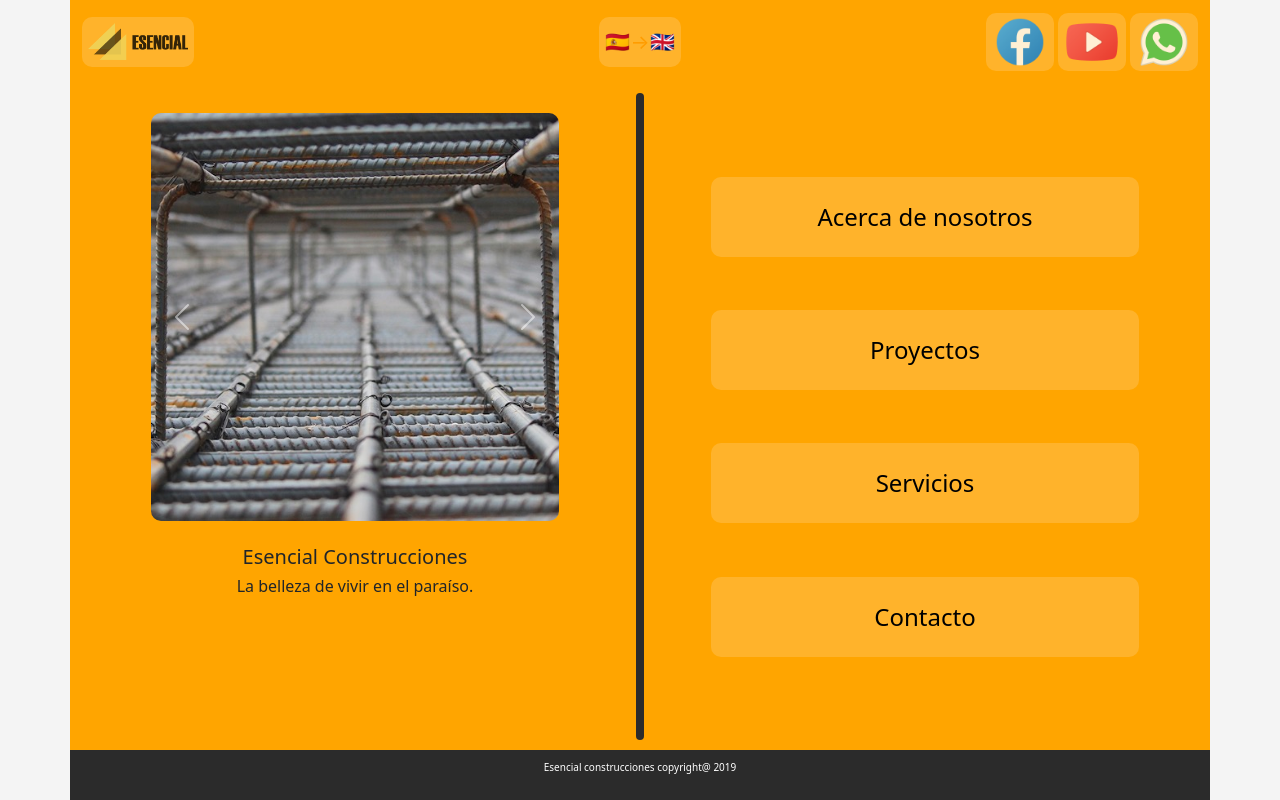
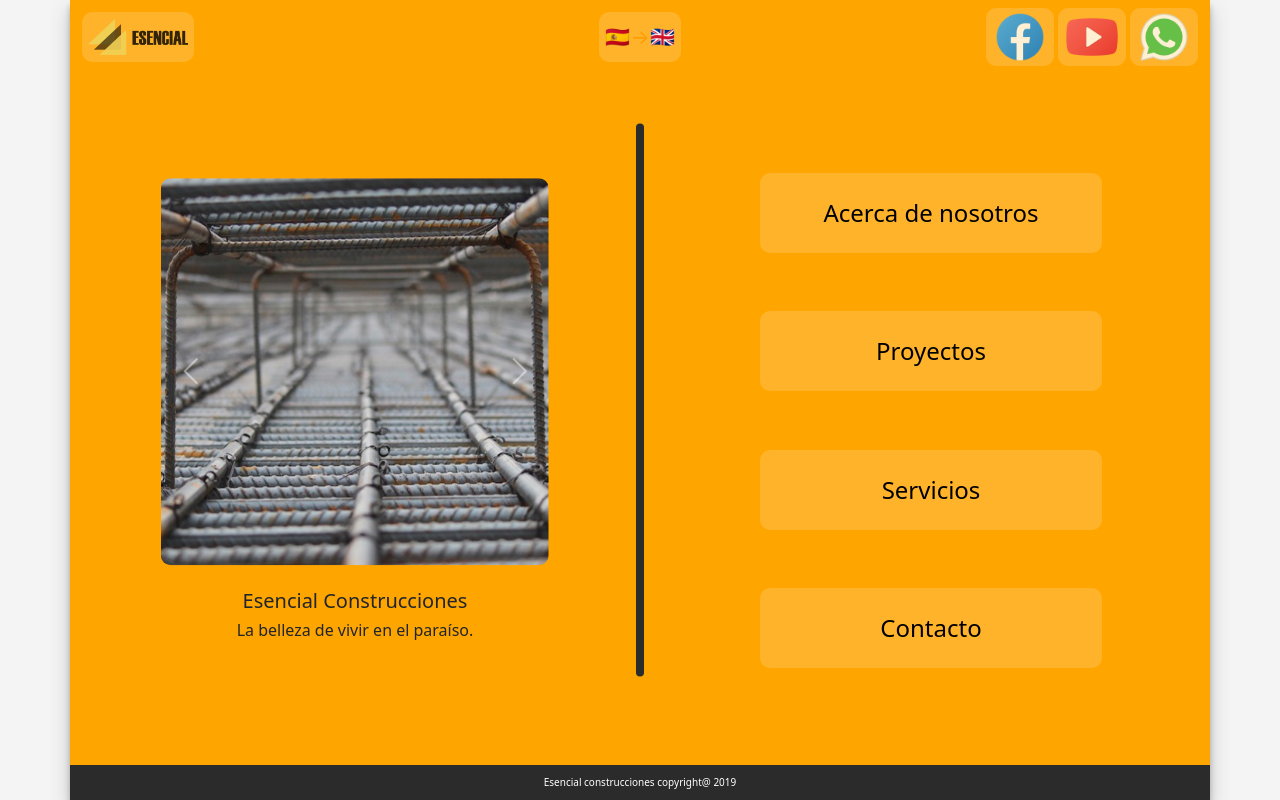
Before and after one commit to egmp7/Esencial-Construcciones, a Flask app: page /home in a window 1280 px wide. Run offline with Flask 2, Linux system fonts and the light colour scheme; parts of the project's set-up code (start-up, migrations or seed data) failed here and were passed over; some libraries are stand-ins or nearby versions.

Commit message:
refactoring gui

```diff
--- a/application/static/js/GUIComponent.js
+++ /dev/null
@@ -1,46 +0,0 @@
-class GUIComponent
-{
-    constructor(element,x,y,width,height)
-    {
-        this.element = element
-        this.x =x;
-        this.y = y;
-        this.width = width;
-        this.height = height;
-
-        this.drawElement();
-    }
-
-    drawElement = function()
-    {
-        $(this.element).css({
-            left:   this.x,
-            top:    this.y,
-            width:  this.width,
-            height: this.height,
-            position: "absolute"
-        })
-
-    }
-
-    resize = function(x,y,width,height)
-    {
-        this.x = x;
-        this.y = y;
-        this.width = width;
-        this.height = height;
-        this.drawElement()
-    }
-
-    visible = function(bool)
-    {
-        if (bool)
-            $(this.element).css({display: "block"})
-
-        else
-            $(this.element).css({display: "none"})
-
-    }
-}
-
-export default GUIComponent
--- a/application/static/js/MainGUI.js
+++ /dev/null
@@ -1,160 +0,0 @@
-import GUIComponent from "./GUIComponent.js";
-
-class MainGUI extends GUIComponent
-{
-    constructor (element,x,y,width,height)
-    {
-        super(element,x,y,width,height);
-
-        this.greeting = new GUIComponent(
-            ".greeting",
-            x,
-            0,
-            width/2,
-            height)
-
-        this.mainButtons = new MainButtons(
-            ".mainButtons",
-            width/2,
-            0,
-            width/2,
-            height)
-
-        this.modal = new Modal(
-            "modal",
-            NaN,
-            NaN,
-            width,
-            height
-        )
-
-        this.stick = new GUIComponent(
-            ".stick",
-            width/2 -4,
-            10,
-            8,
-            height-20
-        )
-    }
-
-    greeting
-
-    showModal = function(id)
-    {
-        this.modal.visible(true)
-        this.greeting.visible(false)
-        this.mainButtons.visible(false)
-        this.stick.visible(false)
-
-        if (id == "about")
-            $("#about").css({display:"block"})
-        if (id == "projects")
-            $("#projects").css({display:"block"})
-        if (id == "services")
-            $("#services").css({display:"block"})
-        if (id == "contact")
-            $("#contact").css({display:"block"})
-
-
-    }
-    hideModal = function()
-    {
-        this.modal.visible(false)
-        this.greeting.visible(true)
-        this.mainButtons.visible(true)
-        this.stick.visible(true)
-
-        $( "#about" ).css("display", "none");
-        $( "#projects" ).css("display", "none");
-        $( "#services" ).css("display", "none");
-        $( "#contact" ).css("display", "none");
-
-    }
-}
-
-
-export default MainGUI
-
-
-class MainButtons extends GUIComponent
-{
-    constructor (element,x,y,width,height)
-    {
-        super(element,x,y,width,height);
-
-        var buttonWidth = width /4 *3;
-        var buttonHeight = 80;
-
-        const aboutButton = new GUIComponent(
-            "#aboutButton",
-            width/2 - buttonWidth/2 ,
-            height/5 - buttonHeight/2,
-            buttonWidth,
-            buttonHeight)
-
-        const projectsButton = new GUIComponent(
-            "#projectsButton",
-            width/2 - buttonWidth/2 ,
-            height/5 * 2 - buttonHeight/2,
-            buttonWidth,
-            buttonHeight)
-
-        const servicesButton = new GUIComponent(
-            "#servicesButton",
-            width/2 - buttonWidth/2,
-            height/5 * 3 - buttonHeight/2,
-            buttonWidth,
-            buttonHeight)
-
-        const contactButton = new GUIComponent(
-            "#contactButton",
-            width/2 - buttonWidth/2,
-            height/5 * 4 - buttonHeight/2,
-            buttonWidth,
-            buttonHeight)
-    }
-}
-
-class Modal extends GUIComponent
-{
-    constructor (element,x,y,width,height)
-    {
-        super(element,x,y,width,height);
-        // projects component
-        var titleHeight = 50;
-        var w = this.width / 4;
-        var h = (this.height - titleHeight) / 4
-
-        const title = new GUIComponent(
-            "#projects .title",
-            0,
-            0,
-            this.width,
-            titleHeight
-        )
-
-        const projectList = new GUIComponent(
-            "#projectsList",
-            0,
-            titleHeight,
-            w,
-            h * 4
-        )
-
-        const projectView = new GUIComponent(
-            "#projectView",
-            w,
-            titleHeight,
-            w * 3,
-            h * 3
-        )
-        const projectsPreview = new GUIComponent(
-            "#projectsPreview",
-            w,
-            h * 3 + titleHeight,
-            w * 3,
-            h
-        )
-
-    }
-}
--- a/application/static/js/homeEvents.js
+++ b/application/static/js/homeEvents.js
@@ -57,13 +57,56 @@ selectImage = function(image)
 fixCSS = function()
 {
     var thumbnailHeight = $("#projectsPreview").height() * 0.9
-    var thumbnailBorderWidth = ( $("#projectsPreview").height()- thumbnailHeight) /2
+    //var thumbnailBorderWidth = ( $("#projectsPreview").height()- thumbnailHeight) /2
     $(".thumbnail img").css({height:thumbnailHeight})
-    $(".thumbnail").css({borderWidth: thumbnailBorderWidth })
+    //$(".thumbnail").css({borderWidth: thumbnailBorderWidth })
     $("#projectView img").height($("#projectView").height())
-    $("#projectsPreview").css({
-        borderLeft: "solid",
-        borderLeftWidth: thumbnailBorderWidth,
-        borderLeftColor: "orange"
-    })
+    // $("#projectsPreview").css({
+    //     borderLeft: "solid",
+    //     borderLeftWidth: thumbnailBorderWidth,
+    //     borderLeftColor: "orange"
+    // })
 }
+
+// events
+$( "#aboutButton" ).click(() =>
+{
+    showModal()
+    $( "#about" ).css("display", "block");
+});
+$( "#projectsButton" ).click(() =>
+{
+    showModal()
+    $( "#projects" ).css("display", "block");
+});
+$( "#servicesButton" ).click(function() {
+    showModal()
+    $( "#services" ).css("display", "block");
+});
+$( "#contactButton" ).click(function() {
+    showModal()
+    $( "#contact" ).css("display", "block");
+});
+$( "#closeModal" ).click(function() {
+    showMain()
+    $( "#about" ).css("display", "none");
+    $( "#projects" ).css("display", "none");
+    $( "#services" ).css("display", "none");
+    $( "#contact" ).css("display", "none");
+});
+/** Hides the main componets and shows the modal component */
+showModal = function()
+{
+    $("modal").css("display", "block");
+    $(".block1").css("display", "none");
+    $(".block2").css("display", "none");
+    $(".stick").css("display", "none");
+}
+/** Hides the modal componet and shows the main components */
+showMain = function()
+{
+    $("modal").css("display", "none");
+    $(".block1").css("display", "block");
+    $(".block2").css("display", "block");
+    $(".stick").css("display", "block");
+}
--- a/application/static/js/script.js
+++ /dev/null
@@ -1,62 +0,0 @@
-import GUIComponent from "./GUIComponent.js";
-import MainGUI from "./MainGUI.js";
-
-
-/**Init */
-$(document).ready(function(){
-
-});
-
-window.addEventListener("resize", function(){
-
-    var height = $(window).height()/24;
-    var width = $(".container").width();
-
-    navbar.resize(
-        0,
-        0,
-        width,
-        height * 2.5)
-
-    main.resize(
-        0,
-        height * 2.5,
-        width,
-        height * 20)
-
-    footer.resize(
-        0,
-        height * 22.5,
-        width,
-        height * 1.5
-    )
-});
-
-var height = $(window).height()/24;
-var width = $(".container").width();
-
-const navbar = new GUIComponent(
-    "nav",
-    0,
-    0,
-    width,
-    height * 2.5);
-const main = new MainGUI(
-    "main",
-    0,
-    height * 2.5,
-    width,
-    height * 20);
-const footer = new GUIComponent(
-    "footer",
-    0,
-    height * 22.5,
-    width,
-    height * 1.5);
-
-// events
-$( "#aboutButton" ).click(() => {main.showModal("about")});
-$( "#projectsButton" ).click(() => {main.showModal("projects")});
-$( "#servicesButton" ).click(()=> {main.showModal("services")});
-$( "#contactButton" ).click(() => {main.showModal("contact")});
-$( "#closeModal" ).click(function() {main.hideModal()});
--- /dev/null
+++ b/application/static/js/sizeComponents.js
@@ -0,0 +1,73 @@
+
+$(document).ready(function(){
+    setComponentsPosition();
+
+});
+
+window.addEventListener("resize", function(){
+
+    setComponentsPosition();
+
+});
+
+/** Gets the width of the container */
+getMainWidth = function ()
+{
+    return $(".container").width();
+}
+/** Gets the width of the main component */
+getMainHeight = function ()
+{
+    let windowHeight = $(window).height();
+    let navHeight = $("nav").outerHeight();
+    let footerHeight = $("footer").outerHeight();
+
+    return windowHeight - navHeight - footerHeight;
+}
+
+/** Sets positions of components */
+setComponentsPosition = function ()
+{
+    var w = getMainWidth();
+    var h = getMainHeight();
+
+    console.log(h)
+    $("main").height(h);
+
+    // main components
+    $(".block1").width(w / 2);
+    $(".block1").height(h);
+    $(".block2").width(w / 2);
+    $(".block2").height(h);
+    $(".stick").height(h * 0.8);
+    // block 1 components
+    $(".greeting").width(w / 2 * 0.85)
+    $(".greeting").height(h * 0.7)
+
+    // modal component
+    $("modal").height(h);
+    $("modal").width(w);
+
+    // main buttons
+    var x = w / 4;
+    var y = h / 5;
+    $("#aboutButton").css({top: y - $("#aboutButton").height()/2,
+                           left: x - $("#aboutButton").width()/2})
+    $("#projectsButton").css({top: y*2 - $("#projectsButton").height()/2,
+                              left: x - $("#projectsButton").width()/2})
+    $("#servicesButton").css({top: y*3 - $("#servicesButton").height()/2,
+                              left: x - $("#servicesButton").width()/2})
+    $("#contactButton").css({top: y*4 - $("#contactButton").height()/2,
+                             left: x - $("#contactButton").width()/2})
+
+    // projects component
+    var w = getMainWidth() / 4;
+    var h = (getMainHeight() - 42) / 4;
+
+    $("#projectsList").css({left:0,             top:0,
+                            width: w,           height: h * 4,});
+    $("#projectView").css({ left: w,            top: 0,
+                            width: w * 3,       height: h * 3});
+    $("#projectsPreview").css({ left: w,        top: h * 3,
+                                width: w * 3,   height: h});
+}
--- a/application/static/styles/_home.scss
+++ b/application/static/styles/_home.scss
@@ -5,8 +5,13 @@
 
 main{
   background-color: orange;
+  display: flex;
+
+  .block1{
+    position: relative;
 
     .greeting{
+      @include center;
       padding: 30px;
       text-align: center;
 
@@ -32,24 +37,44 @@ main{
         }
       }
     }
-
+  }
+  .block2{
+    position: relative;
     .mainButtons{
       button{
+        width: 60%;
+        height: 80px;
         color: black;
         font-size: 24px;
+      }
+      #aboutButton{
+        position: absolute;
+      }
+      #projectsButton{
+        position: absolute;
+      }
+      #servicesButton{
+        position: absolute;
+      }
+      #contactButton{
+        position: absolute;
+      }
+
     }
   }
 
   .stick{
+    @include center;
     background-color: $footer-background;
     border-radius: 20px;
+    width: 8px;
   }
 
   modal{
     display: none;
     background-color: white;
     overflow: scroll;
-    @include center;
+    position: absolute;
 
     #about{
       display: none;
@@ -75,7 +100,8 @@ main{
         text-align: center;
         background: #ffbc11;
         text-transform: uppercase;
-
+        height: 42px;
+        position: relative;
 
         h2{
           @include center;
@@ -88,6 +114,7 @@ main{
         position: relative;
 
         #projectsList{
+          position: absolute;
           background-color: rgb(253 249 242);
           overflow: scroll;
           border-right-style: solid;
@@ -108,7 +135,8 @@ main{
           }
         }
         #projectsPreview{
-          background-color: orange;
+          position: absolute;
+          background-color: rgb(99, 99, 99);
           display: flex;
           overflow: scroll;
           align-items: center;
@@ -119,22 +147,21 @@ main{
             border-style: none;
 
             .thumbnail{
+              border-radius: 4px;
               border-style: solid;
-              border-left: none;
-              border-color: orange;
-              img
-              {
+              border-width: 4px;
+              border-color: rgba(255, 166, 0, 0.514);
 
-              }
             }
             .active{
               border-style: solid;
-              border-width: 2px;
-              border-color: aqua;
+              border-width: 4px;
+              border-color: orange;
             }
           }
         }
         #projectView{
+          position: absolute;
           background-color: rgba(0, 0, 0, 0.984);
           p{
             font-size: 24px;
@@ -160,7 +187,15 @@ main{
       position: absolute;
       top: 10px;
       left: 10px;
+
+      .btn-close
+      {
+        background-color: rgb(105, 0, 0);
+        color: red;
+
       }
+    }
+
   }
 }
 
--- a/application/static/styles/style.css
+++ b/application/static/styles/style.css
@@ -1,43 +1,70 @@
 main {
   background-color: orange;
+  display: flex;
 }
-main .greeting {
+main .block1 {
+  position: relative;
+}
+main .block1 .greeting {
+  position: absolute;
+  top: 50%;
+  left: 50%;
+  transform: translate(-50%, -50%);
   padding: 30px;
   text-align: center;
 }
-main .greeting .carousel {
+main .block1 .greeting .carousel {
   width: 80%;
   padding: 0;
   margin: auto;
 }
-main .greeting .carousel .carousel-inner {
+main .block1 .greeting .carousel .carousel-inner {
   border-radius: 10px;
 }
-main .greeting .text {
+main .block1 .greeting .text {
   margin-top: 3vh;
 }
-main .greeting .text h1 {
+main .block1 .greeting .text h1 {
   font-size: 20px;
 }
-main .greeting .text h2 {
+main .block1 .greeting .text h2 {
   font-size: 16px;
 }
-main .mainButtons button {
+main .block2 {
+  position: relative;
+}
+main .block2 .mainButtons button {
+  width: 60%;
+  height: 80px;
   color: black;
   font-size: 24px;
 }
+main .block2 .mainButtons #aboutButton {
+  position: absolute;
+}
+main .block2 .mainButtons #projectsButton {
+  position: absolute;
+}
+main .block2 .mainButtons #servicesButton {
+  position: absolute;
+}
+main .block2 .mainButtons #contactButton {
+  position: absolute;
+}
 main .stick {
+  position: absolute;
+  top: 50%;
+  left: 50%;
+  transform: translate(-50%, -50%);
   background-color: #2b2b2b;
   border-radius: 20px;
+  width: 8px;
 }
 main modal {
   display: none;
   background-color: white;
   overflow: scroll;
   position: absolute;
-  top: 50%;
-  left: 50%;
-  transform: translate(-50%, -50%);
 }
 main modal #about {
   display: none;
@@ -62,6 +89,8 @@ main modal #projects .title {
   text-align: center;
   background: #ffbc11;
   text-transform: uppercase;
+  height: 42px;
+  position: relative;
 }
 main modal #projects .title h2 {
   position: absolute;
@@ -75,6 +104,7 @@ main modal #projects .projectsComponent {
   position: relative;
 }
 main modal #projects .projectsComponent #projectsList {
+  position: absolute;
   background-color: rgb(253, 249, 242);
   overflow: scroll;
   border-right-style: solid;
@@ -95,7 +125,8 @@ main modal #projects .projectsComponent #projectsList ul button {
   font-size: 14px;
 }
 main modal #projects .projectsComponent #projectsPreview {
-  background-color: orange;
+  position: absolute;
+  background-color: rgb(99, 99, 99);
   display: flex;
   overflow: scroll;
   align-items: center;
@@ -106,16 +137,18 @@ main modal #projects .projectsComponent #projectsPreview button {
   border-style: none;
 }
 main modal #projects .projectsComponent #projectsPreview button .thumbnail {
+  border-radius: 4px;
   border-style: solid;
-  border-left: none;
-  border-color: orange;
+  border-width: 4px;
+  border-color: rgba(255, 166, 0, 0.514);
 }
 main modal #projects .projectsComponent #projectsPreview button .active {
   border-style: solid;
-  border-width: 2px;
-  border-color: aqua;
+  border-width: 4px;
+  border-color: orange;
 }
 main modal #projects .projectsComponent #projectView {
+  position: absolute;
   background-color: rgba(0, 0, 0, 0.984);
 }
 main modal #projects .projectsComponent #projectView p {
@@ -142,6 +175,10 @@ main modal #closeModal {
   position: absolute;
   top: 10px;
   left: 10px;
+}
+main modal #closeModal .btn-close {
+  background-color: rgb(105, 0, 0);
+  color: red;
 }
 
 .services {
@@ -285,16 +322,11 @@ footer {
 }
 
 html {
-  position: relative;
   background-color: #f4f4f4;
   font-family: "Open Sans", sans-serif;
 }
 html body {
   box-shadow: 0 10px 20px rgba(0, 0, 0, 0.19), 0 6px 6px rgba(0, 0, 0, 0.23);
-}
-
-body {
-  position: relative !important;
 }
 
 .container {
--- a/application/static/styles/style.scss
+++ b/application/static/styles/style.scss
@@ -5,16 +5,11 @@
 
 // root
 html{
-  position: relative;
   background-color: $background;
   font-family: $font;
   body {
   @include shadow;
   }
-}
-
-body{
-  position: relative !important;
 }
 
 // bootstrap classes
--- a/application/templates/base.html
+++ b/application/templates/base.html
@@ -96,4 +96,4 @@
         integrity="sha384-w76AqPfDkMBDXo30jS1Sgez6pr3x5MlQ1ZAGC+nuZB+EYdgRZgiwxhTBTkF7CXvN"
         crossorigin="anonymous"></script>
 <!-- script-->
-<script type="module" src="{{ url_for('static', filename='js/script.js') }}"></script>
+<script src="{{ url_for('static', filename='js/sizeComponents.js') }}"></script>
--- a/application/templates/home.html
+++ b/application/templates/home.html
@@ -7,6 +7,7 @@
     GREETING
     ********************************-->
 
+    <div class="block1">
         <div class="greeting">
             <div id="greetingCarousel" class="carousel slide">
                 <div class="carousel-inner">
@@ -41,11 +42,13 @@
                 <h2>{{data.carousel.slogan}}</h2>
             </div>
         </div>
+    </div>
 
     <!--****************************
     MAIN BUTTONS
     ********************************-->
 
+    <div class="block2">
         <div class="mainButtons">
 
             <button id="aboutButton"
@@ -65,6 +68,7 @@
                     {{data.contact.title}}
             </button>
 
+        </div>
     </div>
 
     <div class="stick"></div>
@@ -257,6 +261,7 @@
     </modal>
 </main>
 <script> const projectImages = {{ images.projects|tojson }} </script>
+<script src="{{ url_for('static', filename='js/jQuery.js') }}"></script>
 <script src="{{ url_for('static', filename='js//homeEvents.js')}}"></script>
 
 {% endblock %}
```
Also changed, not shown: 1 other file. Lines whose indentation alone changed are shown as unchanged.
